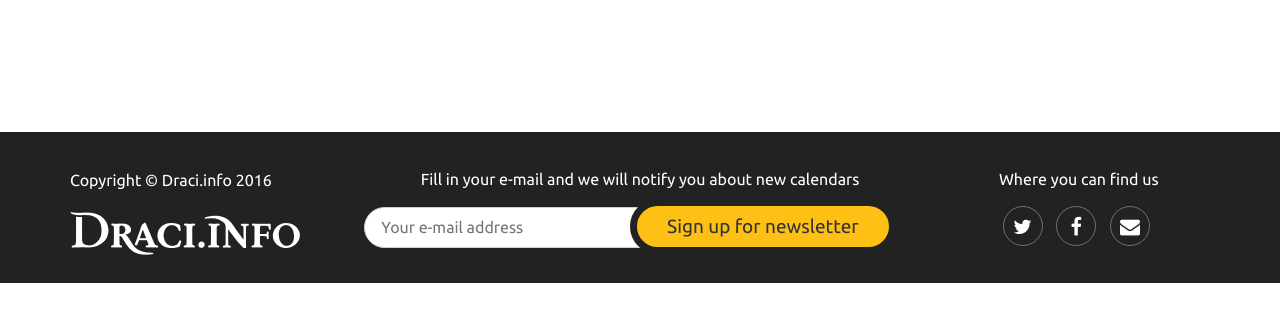
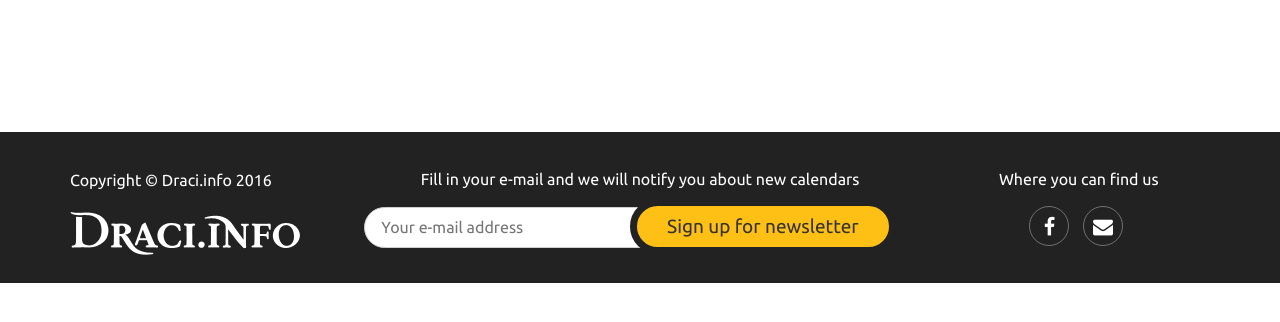
Before and after one commit to Kaarhai/calendar-eshop, a Django app: template calendareshop/calendareshop/templates/calendareshop/shop.html in a window 1280 px wide. Shown: the part 90-412 px from the top of the page. Run offline with Django 3.2, Linux system fonts and the light colour scheme; the template is opened without the code that fills it, so the values that code supplies are empty; some libraries are stand-ins or nearby versions.

Commit message:
Added social links

```diff
--- a/calendareshop/calendareshop/templates/calendareshop/base.html
+++ b/calendareshop/calendareshop/templates/calendareshop/base.html
@@ -148,11 +148,9 @@
                 <div class="col-md-3">
                     <p>{%trans "Where you can find us"%}</p>
                     <ul class="list-inline social-buttons">
-                        <li><a href="#"><i class="fa fa-twitter"></i></a>
+                        <li><a href="https://www.facebook.com/Draci.info/" target="_blank"><i class="fa fa-facebook"></i></a>
                         </li>
-                        <li><a href="#"><i class="fa fa-facebook"></i></a>
-                        </li>
-                        <li><a href="#"><i class="fa fa-envelope"></i></a>
+                        <li><a href="mailto:jsme@draci.info"><i class="fa fa-envelope"></i></a>
                         </li>
                     </ul>
                 </div>
```
